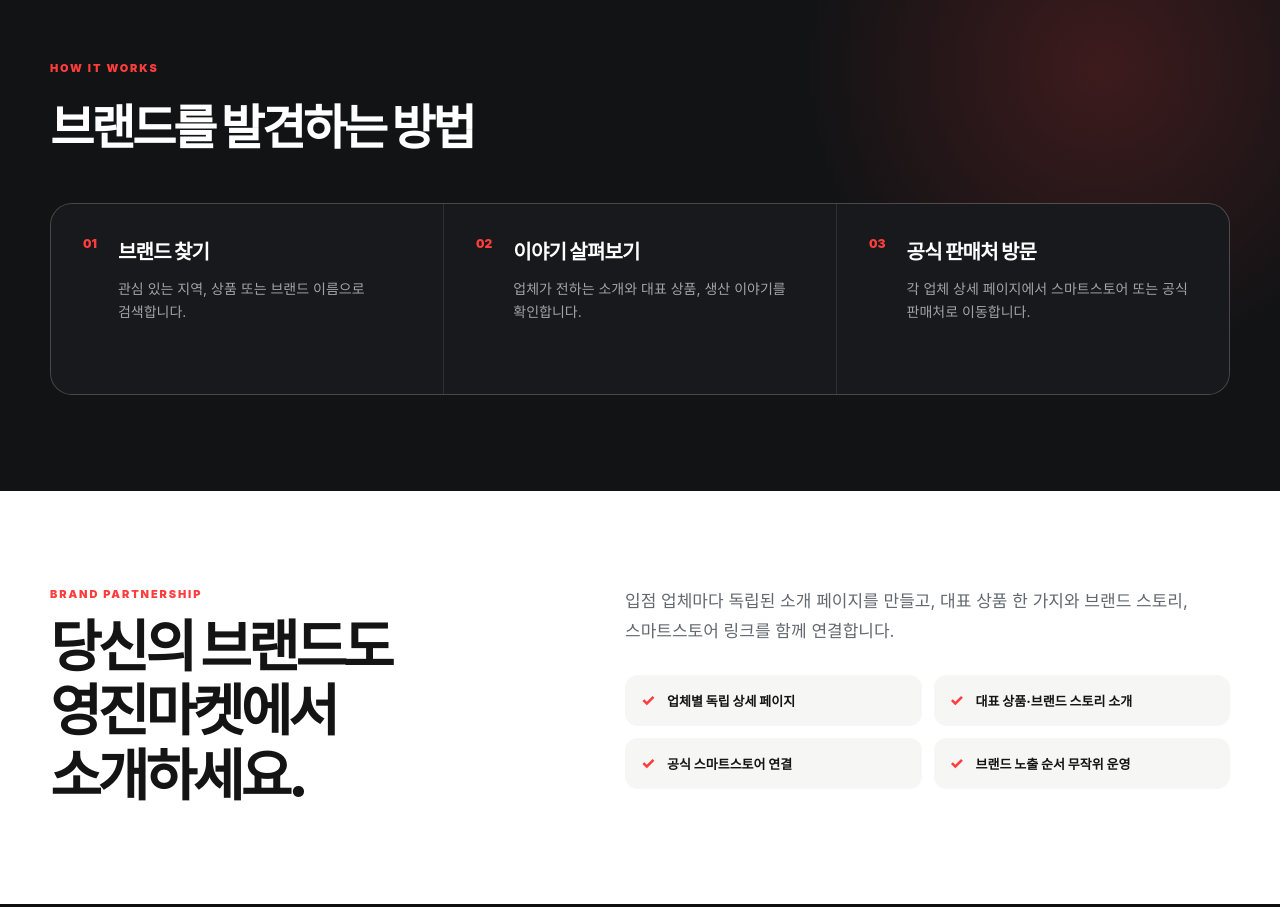
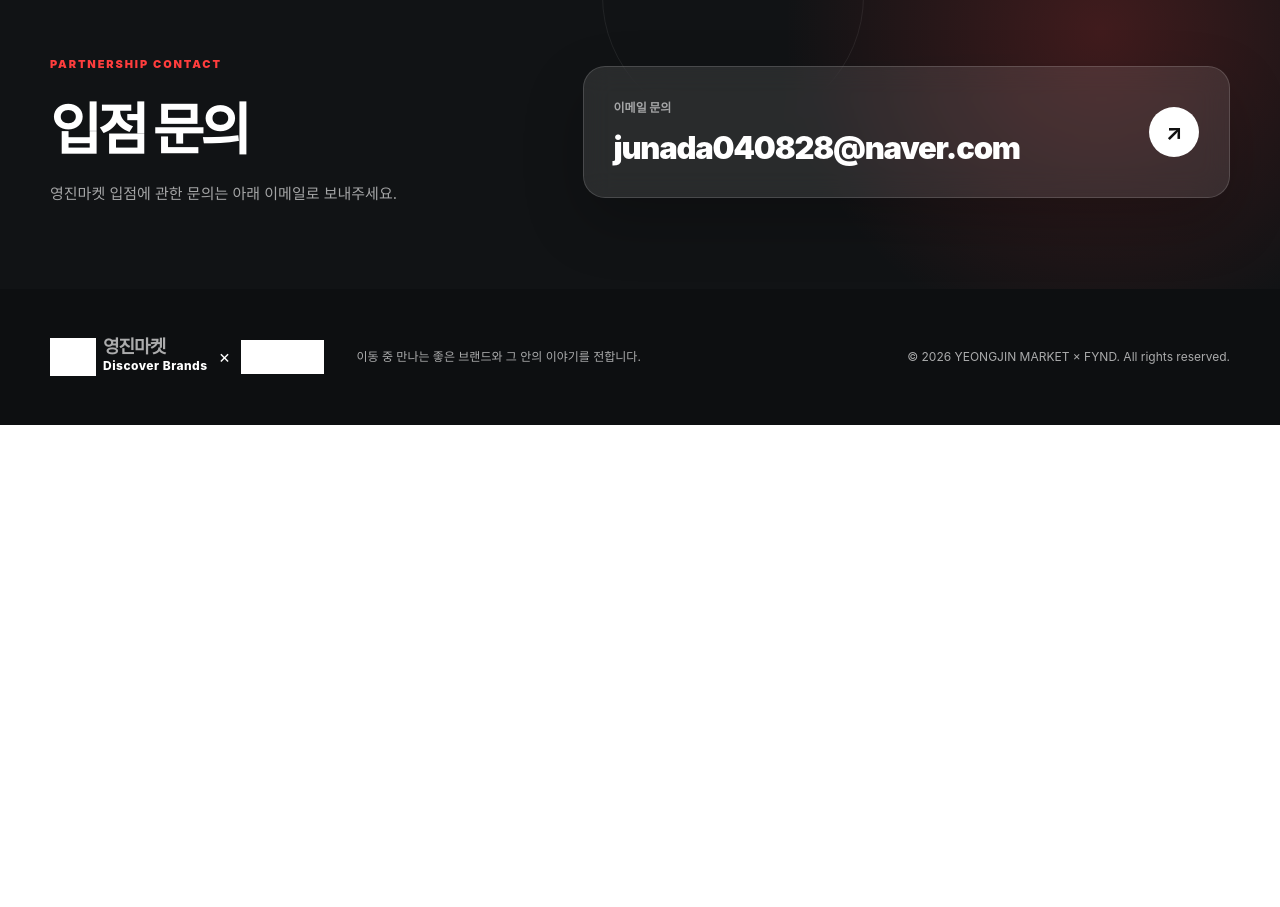
Before and after one commit to juhyeoka/yeongjin-market, a plain HTML site: page index.html in a window 1280 px wide. Shown: the part 1741-2648 px from the top of the page. After the commit the page ends 2166 px from the top, so only its background shows below. Drawn offline with Linux system fonts and the light colour scheme.

Commit message:
Replace proposal sections with partner email inquiry

```diff
--- a/index.html
+++ b/index.html
@@ -20,7 +20,7 @@
   <link rel="canonical" href="https://yeongjin-market.onrender.com/">
   <link rel="icon" href="/assets/favicon.svg" type="image/svg+xml">
   <link rel="preload" href="/assets/i4-eggs.png" as="image" fetchpriority="high">
-  <link rel="stylesheet" href="/styles.css?v=20260727-platform">
+  <link rel="stylesheet" href="/styles.css?v=20260727-inquiry">
 
   <meta property="og:locale" content="ko_KR">
   <meta property="og:type" content="website">
@@ -104,8 +104,7 @@
 
       <nav class="desktop-nav" aria-label="주요 메뉴">
         <a href="#brands">입점 브랜드</a>
-        <a href="#how-it-works">이용 안내</a>
-        <a href="#partnership">입점 안내</a>
+        <a href="#inquiry">입점 문의</a>
       </nav>
 
       <div class="header-actions">
@@ -130,8 +129,7 @@
 
     <nav class="mobile-menu" id="mobileMenu" aria-label="모바일 메뉴" hidden>
       <a href="#brands"><span>01</span>입점 브랜드</a>
-      <a href="#how-it-works"><span>02</span>이용 안내</a>
-      <a href="#partnership"><span>03</span>입점 안내</a>
+      <a href="#inquiry"><span>02</span>입점 문의</a>
     </nav>
   </header>
 
@@ -231,56 +229,20 @@
       </div>
     </section>
 
-    <section class="how-section" id="how-it-works" aria-labelledby="howTitle">
-      <div class="section-heading light">
-        <div>
-          <p class="section-kicker">HOW IT WORKS</p>
-          <h2 id="howTitle">브랜드를 발견하는 방법</h2>
-        </div>
+    <section class="inquiry-section" id="inquiry" aria-labelledby="inquiryTitle">
+      <div class="inquiry-copy">
+        <p class="section-kicker">PARTNERSHIP CONTACT</p>
+        <h2 id="inquiryTitle">입점 문의</h2>
+        <p>영진마켓 입점에 관한 문의는 아래 이메일로 보내주세요.</p>
       </div>
-
-      <ol class="how-list">
-        <li>
-          <span>01</span>
-          <div>
-            <strong>브랜드 찾기</strong>
-            <p>관심 있는 지역, 상품 또는 브랜드 이름으로 검색합니다.</p>
-          </div>
-        </li>
-        <li>
-          <span>02</span>
-          <div>
-            <strong>이야기 살펴보기</strong>
-            <p>업체가 전하는 소개와 대표 상품, 생산 이야기를 확인합니다.</p>
-          </div>
-        </li>
-        <li>
-          <span>03</span>
-          <div>
-            <strong>공식 판매처 방문</strong>
-            <p>각 업체 상세 페이지에서 스마트스토어 또는 공식 판매처로 이동합니다.</p>
-          </div>
-        </li>
-      </ol>
-    </section>
-
-    <section class="partnership" id="partnership" aria-labelledby="partnershipTitle">
-      <div>
-        <p class="section-kicker">BRAND PARTNERSHIP</p>
-        <h2 id="partnershipTitle">당신의 브랜드도<br>영진마켓에서 소개하세요.</h2>
-      </div>
-      <div class="partnership-copy">
-        <p>
-          입점 업체마다 독립된 소개 페이지를 만들고, 대표 상품 한 가지와
-          브랜드 스토리, 스마트스토어 링크를 함께 연결합니다.
-        </p>
-        <ul>
-          <li>업체별 독립 상세 페이지</li>
-          <li>대표 상품·브랜드 스토리 소개</li>
-          <li>공식 스마트스토어 연결</li>
-          <li>브랜드 노출 순서 무작위 운영</li>
-        </ul>
-      </div>
+      <a
+        class="inquiry-email"
+        href="mailto:junada040828@naver.com?subject=%EC%98%81%EC%A7%84%EB%A7%88%EC%BC%93%20%EC%9E%85%EC%A0%90%20%EB%AC%B8%EC%9D%98"
+      >
+        <span>이메일 문의</span>
+        <strong>junada040828@naver.com</strong>
+        <b aria-hidden="true">↗</b>
+      </a>
     </section>
   </main>
 
--- a/styles.css
+++ b/styles.css
@@ -784,107 +784,97 @@
   line-height: 1.65;
 }
 
-.how-section {
-  padding: 86px max(24px, calc((100vw - 1180px) / 2)) 96px;
+.inquiry-section {
+  position: relative;
+  display: grid;
+  grid-template-columns: 0.85fr 1.15fr;
+  gap: 54px;
+  align-items: center;
+  padding: 82px max(24px, calc((100vw - 1180px) / 2));
+  overflow: hidden;
   color: #fff;
   background:
-    radial-gradient(circle at 86% 18%, rgba(255, 61, 61, 0.19), transparent 26%),
+    radial-gradient(circle at 86% 18%, rgba(255, 61, 61, 0.2), transparent 28%),
     var(--dark);
 }
 
-.how-list {
+.inquiry-section::before {
+  position: absolute;
+  top: -110px;
+  left: 47%;
+  width: 260px;
+  height: 260px;
+  content: "";
+  border: 1px solid rgba(255, 255, 255, 0.07);
+  border-radius: 50%;
+}
+
+.inquiry-copy,
+.inquiry-email {
+  position: relative;
+  z-index: 1;
+}
+
+.inquiry-copy h2 {
+  margin: 0;
+  color: #fff;
+  font-size: clamp(38px, 4.4vw, 56px);
+  font-weight: 950;
+  letter-spacing: -0.07em;
+}
+
+.inquiry-copy > p:last-child {
+  margin: 16px 0 0;
+  color: rgba(255, 255, 255, 0.62);
+  font-size: 15px;
+  line-height: 1.65;
+}
+
+.inquiry-email {
   display: grid;
-  grid-template-columns: repeat(3, minmax(0, 1fr));
-  gap: 1px;
-  margin: 44px 0 0;
-  padding: 0;
-  overflow: hidden;
-  list-style: none;
-  background: rgba(255, 255, 255, 0.12);
-  border: 1px solid rgba(255, 255, 255, 0.12);
+  grid-template-columns: 1fr auto;
+  gap: 7px 24px;
+  align-items: center;
+  min-height: 132px;
+  padding: 28px 30px;
+  background: rgba(255, 255, 255, 0.1);
+  border: 1px solid rgba(255, 255, 255, 0.15);
   border-radius: 22px;
-}
-
-.how-list li {
-  display: flex;
-  gap: 21px;
-  min-height: 190px;
-  padding: 32px;
-  background: #17191c;
-}
-
-.how-list > li > span {
-  flex: 0 0 auto;
-  color: var(--accent);
+  box-shadow: 0 24px 60px rgba(0, 0, 0, 0.22);
+  backdrop-filter: blur(14px);
+  -webkit-backdrop-filter: blur(14px);
+  transition: background 180ms ease, transform 180ms ease;
+}
+
+.inquiry-email:hover {
+  background: rgba(255, 255, 255, 0.15);
+  transform: translateY(-4px);
+}
+
+.inquiry-email > span {
+  color: rgba(255, 255, 255, 0.58);
   font-size: 12px;
-  font-weight: 900;
-}
-
-.how-list strong {
-  display: block;
-  font-size: 20px;
+  font-weight: 800;
+}
+
+.inquiry-email strong {
+  grid-column: 1;
+  font-size: clamp(20px, 2.5vw, 31px);
   font-weight: 900;
   letter-spacing: -0.04em;
 }
 
-.how-list p {
-  margin: 12px 0 0;
-  color: rgba(255, 255, 255, 0.6);
-  font-size: 14px;
-  line-height: 1.65;
-}
-
-.partnership {
+.inquiry-email b {
+  grid-row: 1 / 3;
+  grid-column: 2;
   display: grid;
-  grid-template-columns: 0.9fr 1.1fr;
-  gap: 80px;
-  align-items: start;
-  width: min(100% - 48px, 1180px);
-  margin: 0 auto;
-  padding: 96px 0;
-}
-
-.partnership h2 {
-  margin: 0;
-  font-size: clamp(36px, 4.4vw, 56px);
-  font-weight: 950;
-  line-height: 1.15;
-  letter-spacing: -0.07em;
-}
-
-.partnership-copy > p {
-  margin: 0;
-  color: #646970;
-  font-size: 17px;
-  line-height: 1.75;
-}
-
-.partnership-copy ul {
-  display: grid;
-  grid-template-columns: repeat(2, minmax(0, 1fr));
-  gap: 12px;
-  margin: 28px 0 0;
-  padding: 0;
-  list-style: none;
-}
-
-.partnership-copy li {
-  position: relative;
-  padding: 16px 16px 16px 42px;
-  background: #f6f6f4;
-  border-radius: 13px;
-  font-size: 13px;
-  font-weight: 800;
-}
-
-.partnership-copy li::before {
-  position: absolute;
-  top: 50%;
-  left: 16px;
-  color: var(--accent);
-  content: "✓";
-  font-size: 16px;
-  transform: translateY(-50%);
+  place-items: center;
+  width: 50px;
+  height: 50px;
+  color: #111;
+  background: #fff;
+  border-radius: 50%;
+  font-size: 22px;
 }
 
 .bottom-navigation {
@@ -1220,17 +1210,9 @@
     grid-template-columns: repeat(2, minmax(0, 1fr));
   }
 
-  .how-list {
+  .inquiry-section {
     grid-template-columns: 1fr;
-  }
-
-  .how-list li {
-    min-height: 140px;
-  }
-
-  .partnership {
-    grid-template-columns: 1fr;
-    gap: 34px;
+    gap: 28px;
   }
 
   .footer-inner,
@@ -1500,36 +1482,27 @@
     font-size: 22px;
   }
 
-  .how-section {
-    padding-top: 64px;
-    padding-bottom: 72px;
-  }
-
-  .how-list {
-    margin-top: 28px;
+  .inquiry-section {
+    padding: 62px 20px;
+  }
+
+  .inquiry-copy h2 {
+    font-size: 38px;
+  }
+
+  .inquiry-email {
+    min-height: 116px;
+    padding: 23px 21px;
     border-radius: 18px;
   }
 
-  .how-list li {
-    min-height: 130px;
-    padding: 26px 22px;
-  }
-
-  .partnership {
-    width: 100%;
-    padding: 72px 20px;
-  }
-
-  .partnership h2 {
-    font-size: 37px;
-  }
-
-  .partnership-copy > p {
-    font-size: 15px;
-  }
-
-  .partnership-copy ul {
-    grid-template-columns: 1fr;
+  .inquiry-email strong {
+    font-size: 18px;
+  }
+
+  .inquiry-email b {
+    width: 44px;
+    height: 44px;
   }
 
   .bottom-navigation {
```
Also changed, not shown: brands/i4/index.html (+1 -1 lines), 1 other file.
